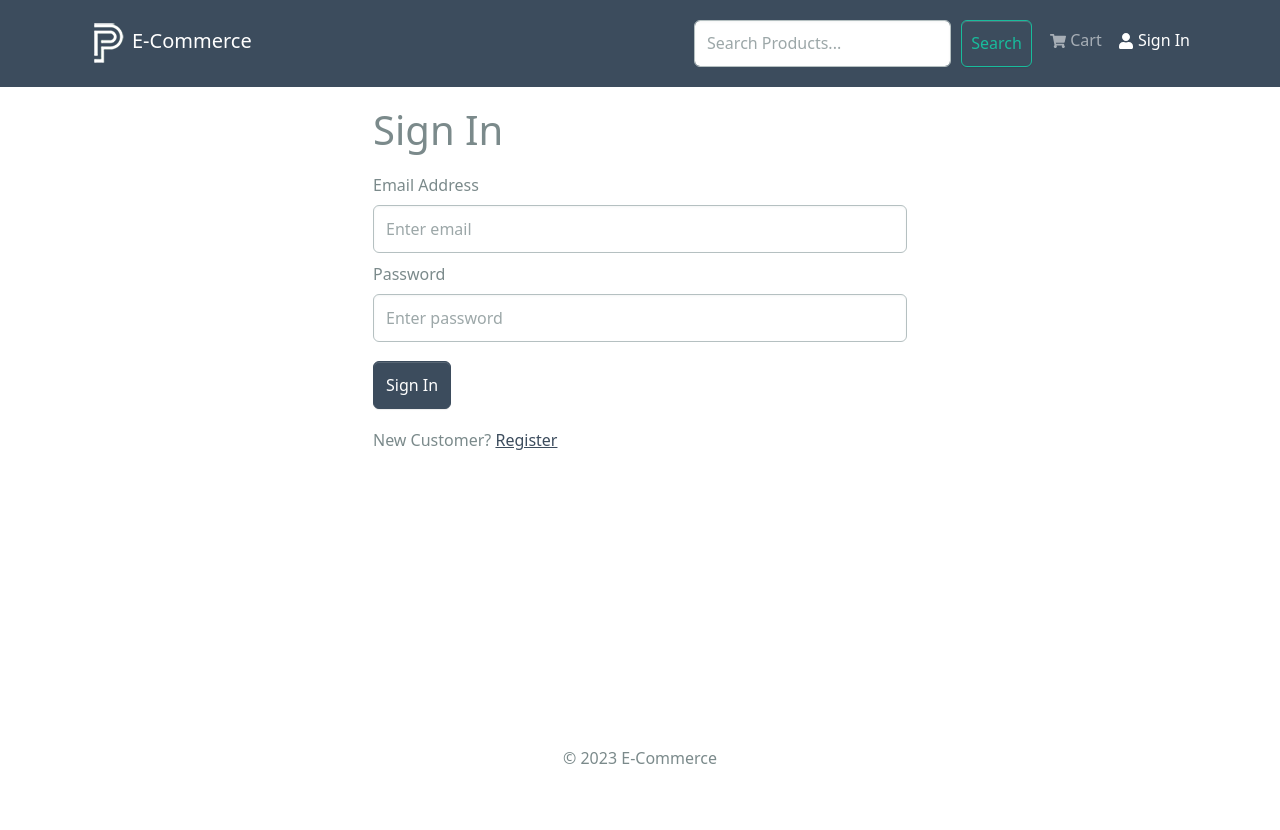
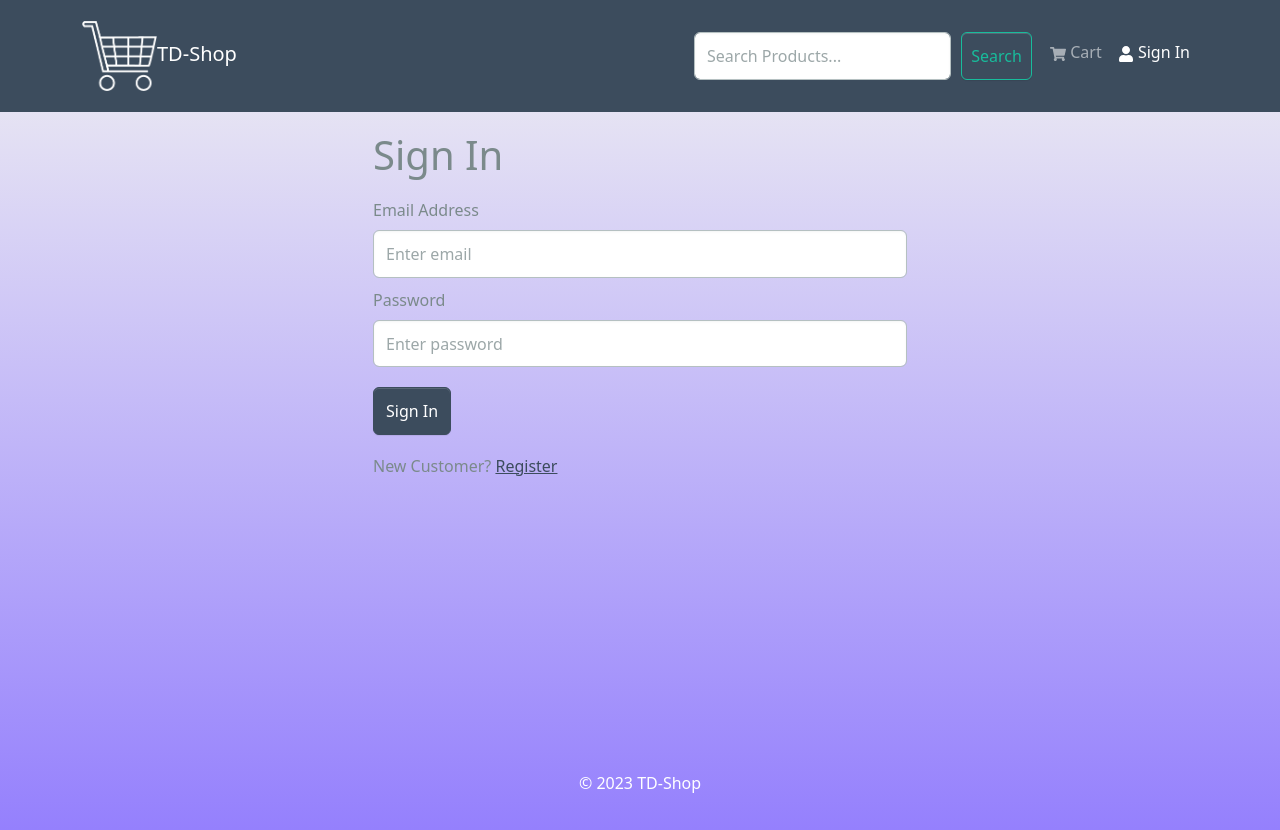
Before and after one commit to dhnilo/TDShop, a React (Create React App) app in the folder frontend/: page /login in a window 1280 px wide. Before the commit the page ends 805 px from the top, so only its background shows below. Built offline with nearby package versions, Linux system fonts and the light colour scheme.

Commit message:
Updated css/look & feel

```diff
--- a/frontend/src/assets/styles/index.css
+++ b/frontend/src/assets/styles/index.css
@@ -1,3 +1,18 @@
+body {
+  margin: 0;
+  padding: 0;
+  font-family: var(--bs-body-font-family);
+  font-size: var(--bs-body-font-size);
+  font-weight: var(--bs-body-font-weight);
+  line-height: var(--bs-body-line-height);
+  color: var(--bs-body-color);
+  text-align: var(--bs-body-text-align);
+  background: linear-gradient(to bottom, #f2f2f2, rgba(142, 120, 253, .943));
+  min-height: 100vh;
+  -webkit-text-size-adjust: 100%;
+  -webkit-tap-highlgiht-color: rgba(0,0,0,0,);
+}
+
 main {
   min-height: 80vh;
 }
@@ -66,3 +81,18 @@ table th {
   height: 250px;
   object-fit: scale-down;
 }
+
+.logo {
+  width: 75px;
+  height: 75px;
+  object-fit: scale-down;
+}
+
+.margin-text-box-2 {
+  margin-top: 10px !important;
+  margin-bottom: 10px !important;
+}
+
+.p-footer-color {
+  color: #FFFFFF !important;
+}
--- a/frontend/src/components/Footer.jsx
+++ b/frontend/src/components/Footer.jsx
@@ -8,7 +8,7 @@ const Footer = () => {
       <Container>
         <Row>
           <Col className='text-center py-3'>
-            <p>© {currentYear} E-Commerce</p>
+            <p className='p-footer-color'>© {currentYear} TD-Shop</p>
           </Col>
         </Row>
       </Container>
--- a/frontend/src/components/Header.jsx
+++ b/frontend/src/components/Header.jsx
@@ -34,8 +34,8 @@ const Header = () => {
         <Container>
           <LinkContainer to="/">
             <Navbar.Brand>
-              <img src={logo} alt="E-Commerce" />
-              E-Commerce
+              <img src={logo} alt="E-Commerce" className='logo' />
+              TD-Shop
             </Navbar.Brand>
           </LinkContainer>
           <Navbar.Toggle aria-controls="basic-navbar-nav" />
--- a/frontend/src/screens/LoginScreen.jsx
+++ b/frontend/src/screens/LoginScreen.jsx
@@ -45,7 +45,7 @@ const LoginScreen = () => {
       <h1>Sign In</h1>
 
       <Form onSubmit={submitHandler}>
-        <Form.Group className='my-2' controlId='email'>
+        <Form.Group className='margin-text-box-2' controlId='email'>
           <Form.Label>Email Address</Form.Label>
           <Form.Control
             type='email'
@@ -55,7 +55,7 @@ const LoginScreen = () => {
           ></Form.Control>
         </Form.Group>
 
-        <Form.Group className='my-2' controlId='password'>
+        <Form.Group className='margin-text-box-2' controlId='password'>
           <Form.Label>Password</Form.Label>
           <Form.Control
             type='password'
```
Also changed, not shown: frontend/src/assets/logo.png, 1 other file (tests, documents, lock files or other folders).
